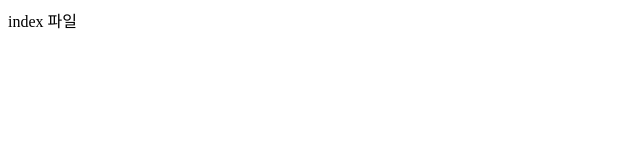
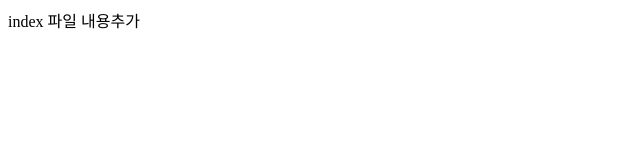
Before and after one commit to mynameishyeonjun/project, a plain HTML site: page index.html in a window 1280 px wide. Shown: the full height of the page, 0-640 px from the left. Drawn offline with Linux system fonts and the light colour scheme.

Commit message:
mynameis(조원)-내용추가

```diff
--- a/index.html
+++ b/index.html
@@ -7,5 +7,6 @@
 </head>
 <body>
   index 파일
+  내용추가
 </body>
 </html>
```
